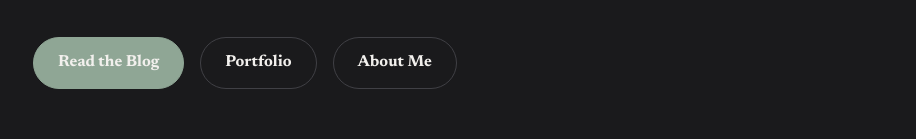
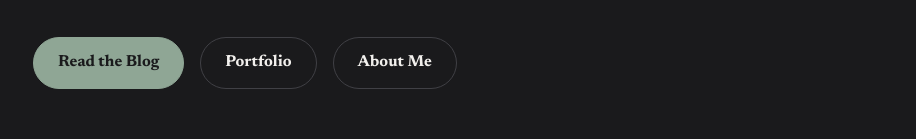
Before and after one commit to RazoBeckett/blog, an Astro site: page / in a window 1280 px wide. In both pictures the pointer is over the link "Read the Blog". Shown: the part 372-511 px from the top of the page, without its empty margins (181-1097 px from the left). Built offline with nearby package versions, Linux system fonts and the light colour scheme; Astro itself is replaced by a stand-in of ours; a web font is replaced by a local one.

Commit message:
fix(btn): preserve btn-primary text color on hover

```diff
--- a/src/styles/global.css
+++ b/src/styles/global.css
@@ -212,7 +212,7 @@ li::marker {
 
 .btn-primary:hover {
   background-color: var(--color-accent);
-  color: var(--color-text-primary);
+  color: var(--color-bg);
   border-color: var(--color-accent);
 }
 
```
